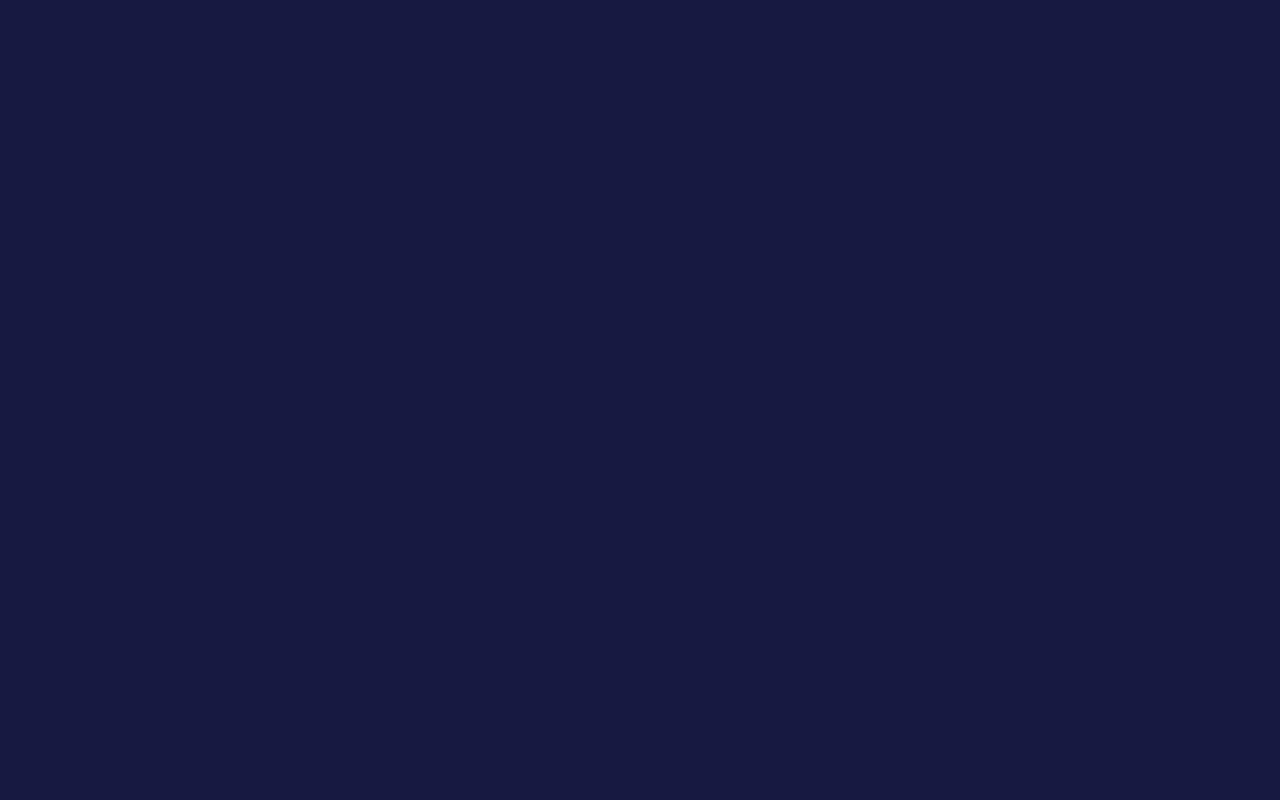
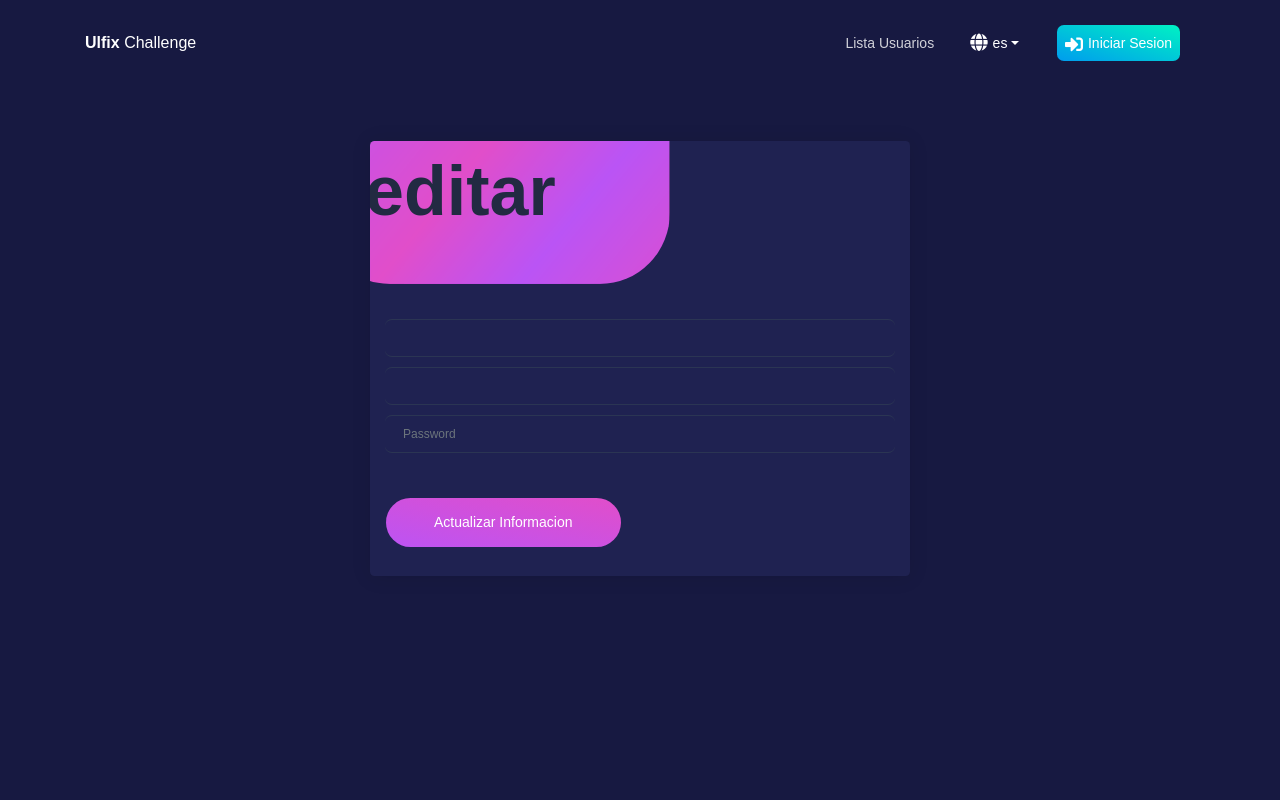
Before and after one commit to MauricioMiramontes/ulfix-challenge, a React (Create React App) app in the folder ulfix-frontend/: page /edit-user in a window 1280 px wide. Before the commit this address had no page. Shown: the top 800 px of the page. Built offline with nearby package versions, Linux system fonts and the light colour scheme.

Commit message:
Se agrega componente de EditUser

```diff
--- a/ulfix-frontend/src/App.js
+++ b/ulfix-frontend/src/App.js
@@ -6,6 +6,7 @@ import Profile from './views/Profile.js'
 import SignIn from './views/SignIn.js'
 import SignUp from './views/SignUp.js'
 import UserList from './views/UserList.js'
+import EditUser from './views/EditUser.js'
 
 function App () {
   const [isAuthenticated, setIsAuthenticated] = useState(false)
@@ -77,6 +78,21 @@ function App () {
             />
           }
         />
+        <Route
+          path='/edit-user'
+          element={
+            <EditUser
+              lenguage={lenguage}
+              changeLenguage={(e) => setLenguage(e)}
+              isAuthenticated={isAuthenticated}
+              setIsAuthenticated={(e) => setIsAuthenticated(e)}
+              userData={userData}
+              setUserData={(e) => setUserData(e)}
+              authToken={authToken}
+              setAuthToken={(e) => setAuthToken(e)}
+            />
+          }
+        />
       </Routes>
     </BrowserRouter>
   )
--- /dev/null
+++ b/ulfix-frontend/src/views/EditUser.js
@@ -0,0 +1,154 @@
+import { useState } from 'react'
+import classnames from 'classnames'
+// reactstrap components
+import {
+  Button,
+  Card,
+  CardHeader,
+  CardBody,
+  CardFooter,
+  CardImg,
+  CardTitle,
+  Form,
+  Input,
+  InputGroup,
+  Container,
+  Row,
+  Col
+} from 'reactstrap'
+
+import { useNavigate } from 'react-router-dom'
+
+// core components
+import NavbarComp from '../components/Navbar.js'
+import Footer from '../components/Footer.js'
+
+function EditUser (props) {
+  const [emailFocus, setEmailFocus] = useState(false)
+  const [nameFocus, setNameFocus] = useState(false)
+  const [passwordFocus, setPasswordFocus] = useState(false)
+
+  // Estado inicial del formulario
+  const [formData, setFormData] = useState({ email: '', password: '', name: '' })
+  const navigate = useNavigate()
+
+  const editUser = (e) => {
+    fetch(`http://localhost:3001/users/${props.userData.id}`, {
+      method: 'PUT',
+      headers: {
+        'Content-Type': 'application/json',
+        Authorization: `Bearer ${props.authToken}`
+      },
+      body: JSON.stringify(formData)
+    })
+      .then(response => response.json())
+      .then(userData => {
+        props.setAuthToken(userData.accessToken)
+        props.setUserData(userData.user)
+        console.log(userData)
+        navigate('/profile')
+      })
+      .catch(error => console.log(error))
+    console.log(formData)
+  }
+
+  const handleChange = (e) => {
+    const target = e.target
+    const value = target.value
+    const name = target.name
+
+    setFormData({ ...formData, [name]: value })
+  }
+  return (
+    <>
+      <NavbarComp
+        lenguage={props.lenguage}
+        changeLenguage={props.changeLenguage}
+        isAuthenticated={props.isAuthenticated}
+        setIsAuthenticated={props.setIsAuthenticated}
+      />
+      <div className='wrapper'>
+        <div className='page-header'>
+          <div className='content'>
+            <Container>
+              <Row>
+                <Col className='offset-lg-3 offset-md-3' lg='6' md='6'>
+                  <Card className='card-register'>
+                    <CardHeader>
+                      <CardImg
+                        alt='...'
+                        src={require('../assets/img/square-purple-1.png')}
+                      />
+                      <CardTitle tag='h4'>
+                        {props.lenguage === 'es' ? <>Editar</> : <>edit</>}
+                      </CardTitle>
+                    </CardHeader>
+                    <CardBody>
+                      <Form className='form'>
+                        <InputGroup
+                          className={classnames({
+                            'input-group-focus': nameFocus
+                          })}
+                        >
+                          <Input
+                            placeholder={props.userData.name}
+                            type='text'
+                            name='name'
+                            onFocus={(e) => setNameFocus(true)}
+                            onBlur={(e) => setNameFocus(false)}
+                            onChange={(e) => handleChange(e)}
+                          />
+                        </InputGroup>
+                        <InputGroup
+                          className={classnames({
+                            'input-group-focus': emailFocus
+                          })}
+                        >
+                          <Input
+                            placeholder={props.userData.email}
+                            type='text'
+                            name='email'
+                            onFocus={(e) => setEmailFocus(true)}
+                            onBlur={(e) => setEmailFocus(false)}
+                            onChange={(e) => handleChange(e)}
+                          />
+                        </InputGroup>
+                        <InputGroup
+                          className={classnames({
+                            'input-group-focus': passwordFocus
+                          })}
+                        >
+                          <Input
+                            placeholder='Password'
+                            type='password'
+                            name='password'
+                            onFocus={(e) => setPasswordFocus(true)}
+                            onBlur={(e) => setPasswordFocus(false)}
+                            onChange={(e) => handleChange(e)}
+                          />
+                        </InputGroup>
+                      </Form>
+                    </CardBody>
+                    <CardFooter>
+                      <Button
+                        className='btn-round'
+                        color='primary'
+                        size='lg'
+                        onClick={(e) => editUser(e)}
+                      >
+                        {props.lenguage === 'es' ? <>Actualizar Informacion</> : <>Update Info</>}
+                      </Button>
+                    </CardFooter>
+                  </Card>
+                </Col>
+              </Row>
+            </Container>
+          </div>
+        </div>
+        <Footer lenguage={props.lenguage} />
+      </div>
+    </>
+  )
+}
+
+export default EditUser
--- a/ulfix-frontend/src/views/Profile.js
+++ b/ulfix-frontend/src/views/Profile.js
@@ -171,7 +171,10 @@ function Profile (props) {
                           </Button>
                         </Col>
                         <Col md='6' sm='6'>
-                          <Button color='warning'>
+                          <Button
+                            color='warning'
+                            onClick={() => navigate('/edit-user')}
+                          >
                             {
                               props.lenguage === 'es'
                                 ? <>Editar</>
```
